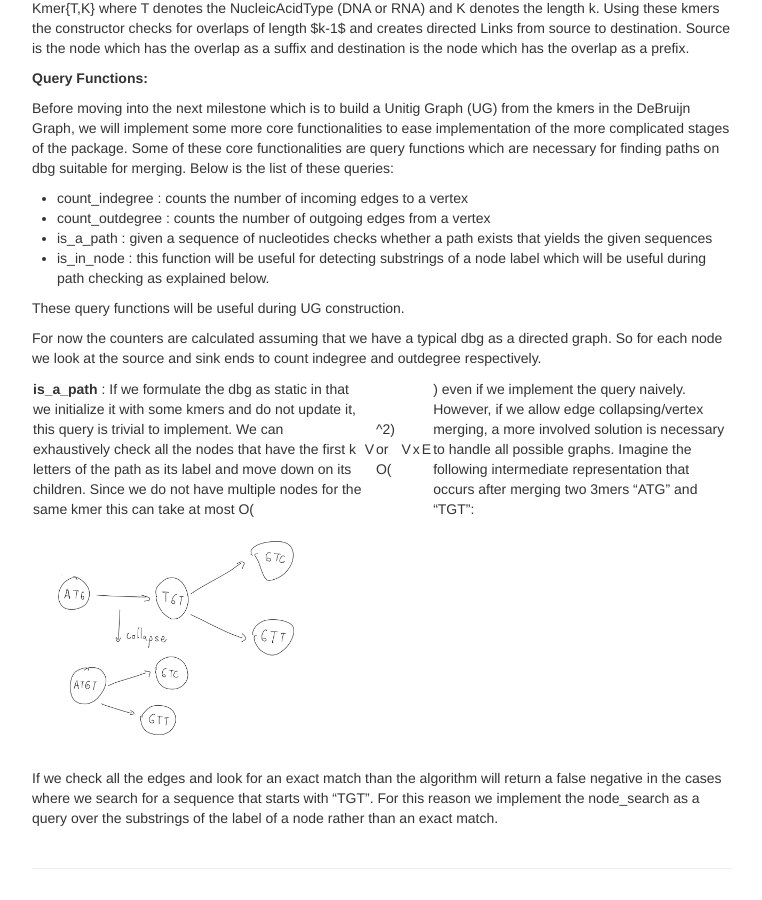
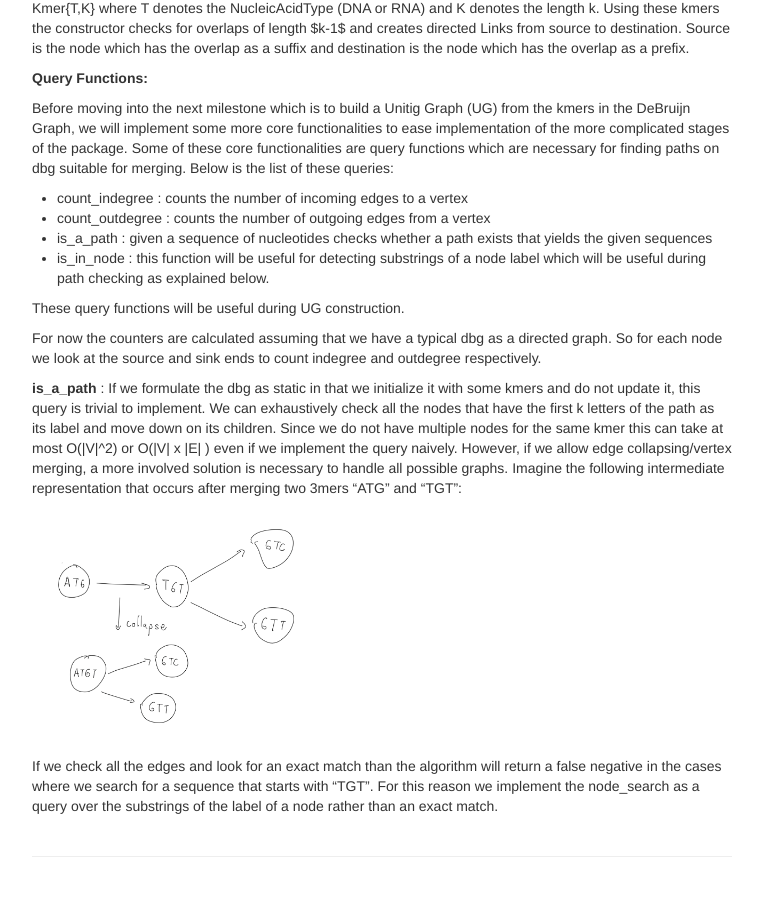
Before and after one commit to ardakdemir/ardakdemir.github.io, a Jekyll site: the page built from pages/gsoc.md, in a window 1280 px wide and 900 px high, scrolled down 2283 px. Shown: the whole window, without its empty margins (258-1020 px from the left). Built offline with Jekyll 4.4.1, drawn with Linux system fonts in a browser that asks for light colours.

Commit message:
update 28 may

```diff
--- a/pages/gsoc.md
+++ b/pages/gsoc.md
@@ -106,7 +106,7 @@ These query functions will be useful during UG construction.
 
 For now the counters are calculated assuming that we have a typical dbg as a directed graph. So for each node we look at the source and sink ends to count indegree and outdegree respectively.
 
-**is_a_path** : If we formulate the dbg as static in that we initialize it with some kmers and do not update it, this query is trivial to implement. We can exhaustively check all the nodes that have the first k letters of the path as its label and move down on its children. Since we do not have multiple nodes for the same kmer this can take at most O(|V|^2) or O(|V|  x |E|) even if we implement the query naively. However, if we allow edge collapsing/vertex merging, a more involved solution is necessary to handle all possible graphs. Imagine the following intermediate representation that occurs after merging two 3mers "ATG" and "TGT":
+**is_a_path** : If we formulate the dbg as static in that we initialize it with some kmers and do not update it, this query is trivial to implement. We can exhaustively check all the nodes that have the first k letters of the path as its label and move down on its children. Since we do not have multiple nodes for the same kmer this can take at most O(\|V\|^2) or O(\|V\|  x \|E\| ) even if we implement the query naively. However, if we allow edge collapsing/vertex merging, a more involved solution is necessary to handle all possible graphs. Imagine the following intermediate representation that occurs after merging two 3mers "ATG" and "TGT":
 
 
 <img src="publpics/is_path_1.png?" alt="is_path" width="300" height="300">
```
